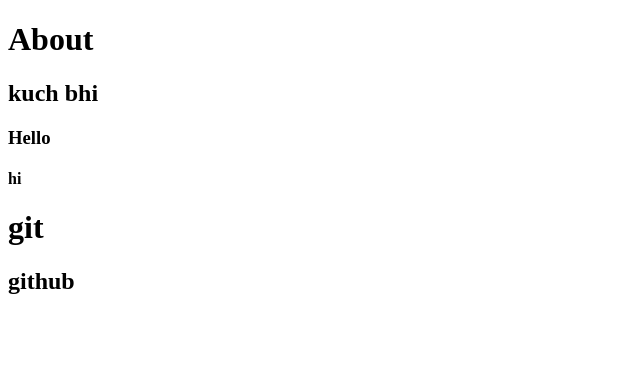
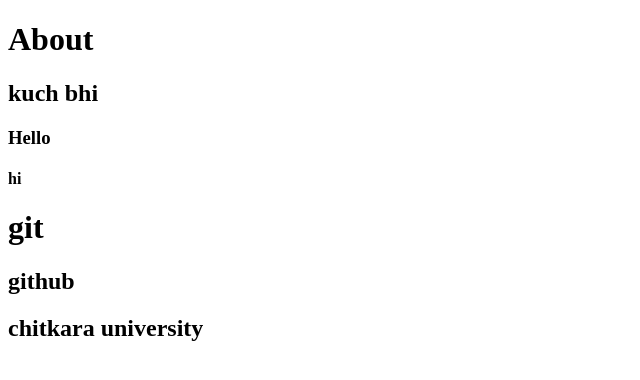
Before and after one commit to aniketMethi/git_group_20, a plain HTML site: page about.html in a window 1280 px wide. Shown: the whole page, without its empty margins (0-640 px from the left). Drawn offline with Linux system fonts and the light colour scheme.

Commit message:
added text

```diff
--- a/about.html
+++ b/about.html
@@ -13,5 +13,6 @@
     <h4>hi</h4>
     <h1>git</h1>
     <h2>github</h2>
+    <h2>chitkara university</h2>
 </body>
 </html>
```
